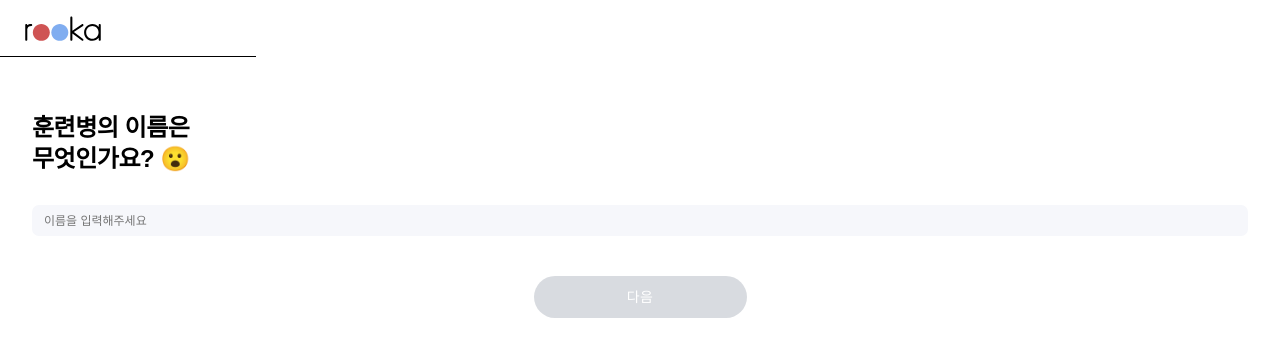
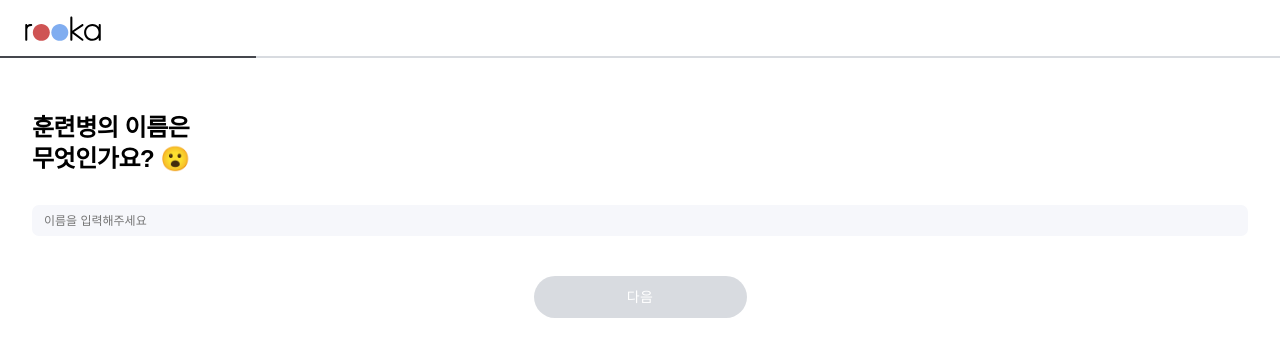
Before and after one commit to zake-dev/rooka-web-front, a Vue app: page /register/form in a window 1280 px wide. Shown: the top 356 px of the page. Built offline with nearby package versions, Linux system fonts and the light colour scheme; no server answers; a web font is replaced by a local one.

Commit message:
#41 - update: 스테퍼 디자인 변경

```diff
--- a/src/components/Stepper/LineStepper.vue
+++ b/src/components/Stepper/LineStepper.vue
@@ -38,13 +38,14 @@ export default {
 
 .stepper {
 	width: 100%;
-	height: 1px;
+	height: 2px;
 	z-index: 1000;
 	display: inline-block;
+  background-color: $gray2;
 }
 .stepper__progress-bar {
-	height: 1px;
-	background-color: $black;
+	height: 2px;
+	background-color: $gray5;
 	transition: width 0.3s ease;
 }
 </style>
```
Also changed, not shown: src/views/mail/Post.vue (added).
